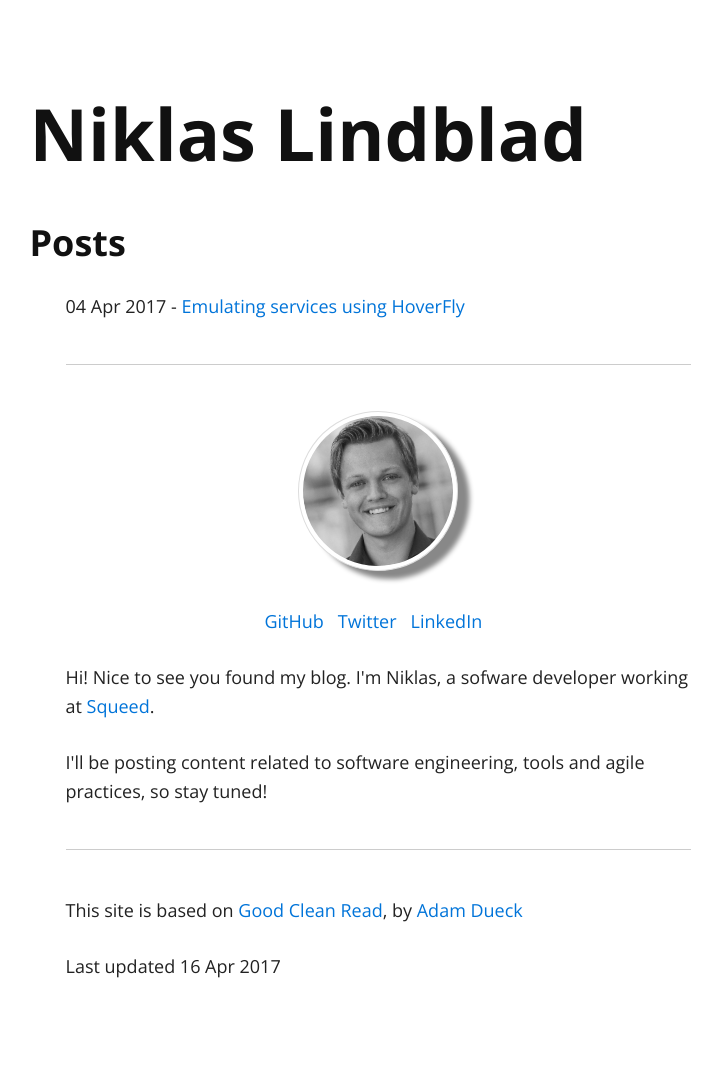
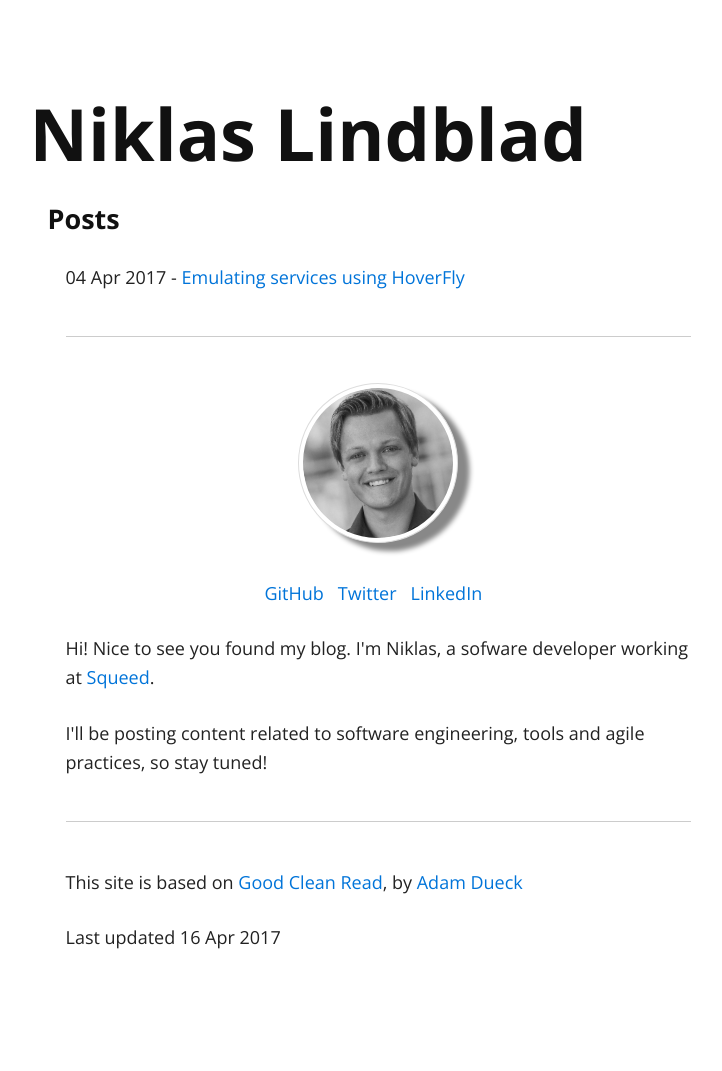
Before and after one commit to niklind/niklind.github.io, a Jekyll site: the page built from index.md, in a window 1280 px wide. Shown: the whole page, without its empty margins (262-984 px from the left). Built offline with Jekyll 4.4.1, drawn with Linux system fonts in a browser that asks for light colours; nearby versions of some CDN libraries; after the commit the page ends 1042 px from its top, so only the background shows below that.

Commit message:
Fixed header styling to use h2 instead of h3 for normal headings

```diff
--- a/css/site.css
+++ b/css/site.css
@@ -62,39 +62,20 @@
 }
 
 h2 {
-  margin-top: 2rem;
-  font-size: 1.75rem;
-  font-weight: 500;
-  margin-bottom: 5rem;
-  color: #555;
-  text-align: right;
-  margin-right: -4rem;
-}
-
-@media (min-width: 30rem) {
-  h2 {
-    margin-top: 2.5rem;
-    font-size: 1.75rem;
-    margin-bottom: 8rem;
-    margin-right: -4rem;
-  }
-}
-
-h3 {
   margin: 2rem -2rem 1.75rem -2rem;
   margin-top: 2rem;
   font-size: 1.75rem;
 }
 
 @media (min-width: 30rem) {
-  h3 {
+  h2 {
     margin-top: 2.5rem;
     font-size: 2rem;
     margin-bottom: 1.5rem;
   }
 }
 
-h4, h5, h6 {
+h3, h4, h5, h6 {
   margin: 1.5rem -1rem 1.5rem -1rem;
   font-size: 1.5rem;
 }
```
Also changed, not shown: _posts/2017-04-04-emulating-services-using-hoverfly.md (+6 -6 lines).
